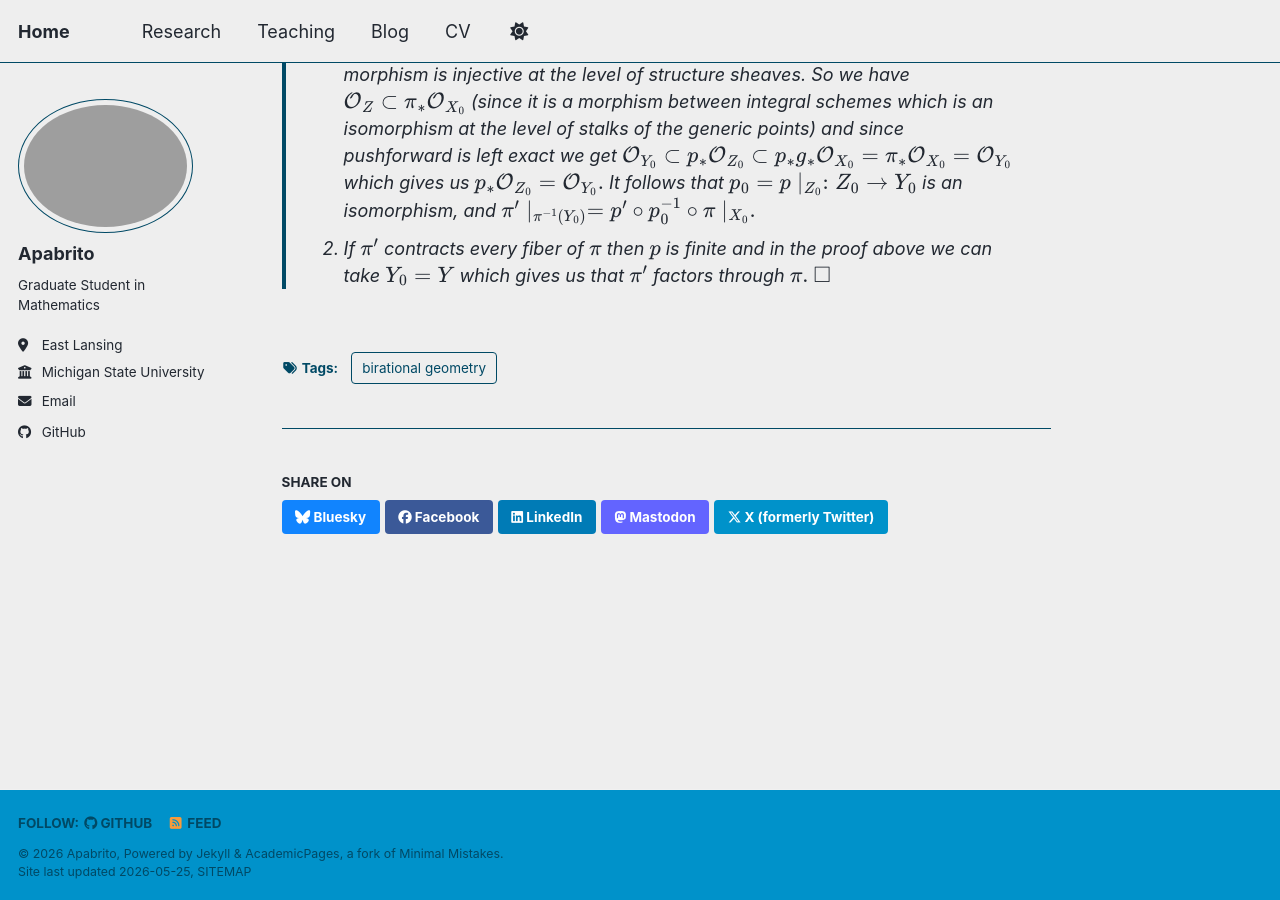
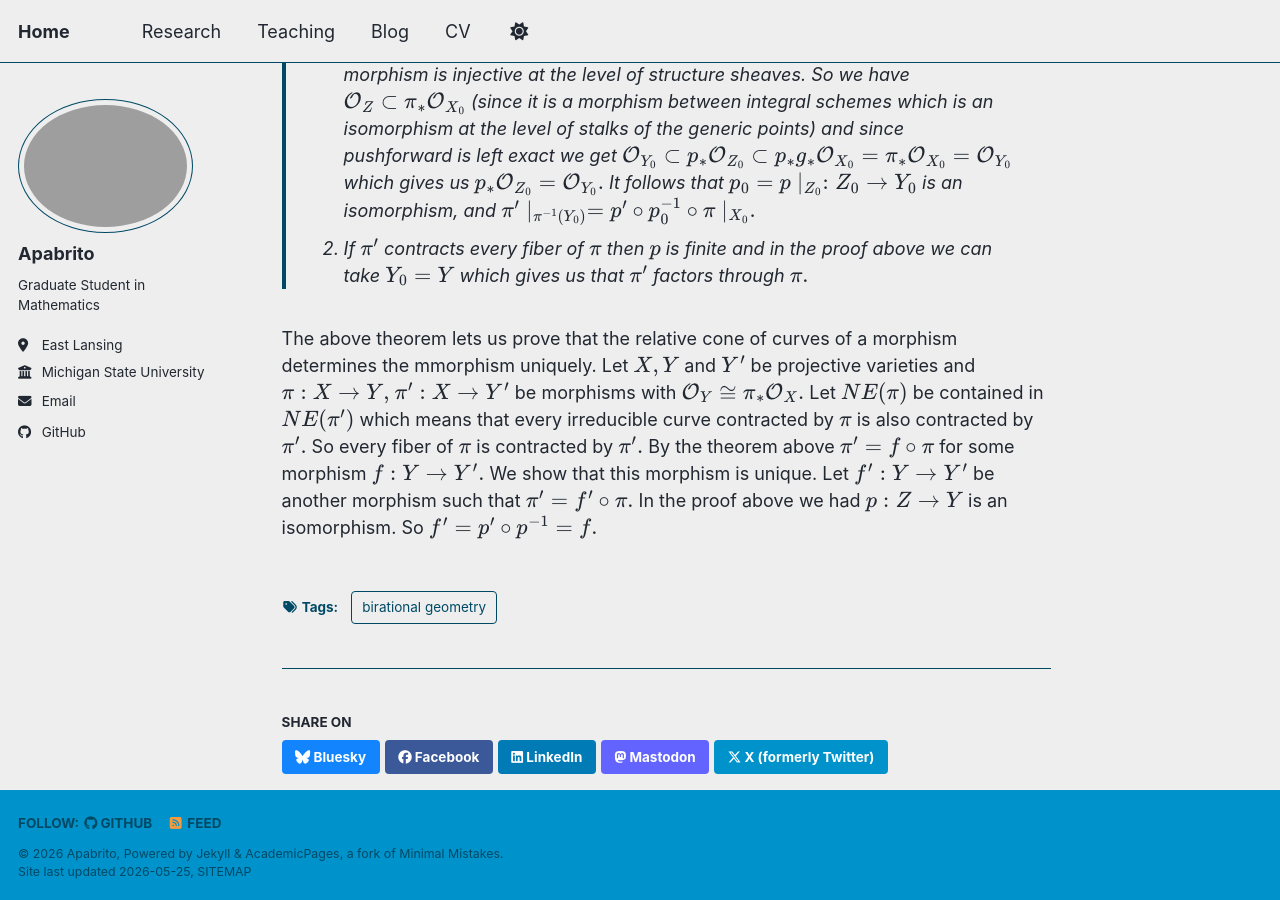
Before and after one commit to apabrito1/apabrito1.github.io, a Jekyll site: the page built from _posts/2012-08-14-blog-post-1.md, in a window 1280 px wide and 900 px high, scrolled down 1527 px. Built offline with Jekyll 4.4.1, drawn with Linux system fonts in a browser that asks for light colours; a script bundle is joined from its source files by our own code; library files that are not in the unit come from our copies; some of the changed text lies outside the part shown.

Commit message:
Update 2012-08-14-blog-post-1.md

```diff
--- a/_posts/2012-08-14-blog-post-1.md
+++ b/_posts/2012-08-14-blog-post-1.md
@@ -32,4 +32,7 @@ Now let us prove the following **rigidity lemma** which is crucial in most of th
 >  1. The isomorphism $\pi_ *\O_X\cong \O_Y$ ensures that $\pi$ is surjective (and also affine) because for each $y\in Y$ choose an affine neighbourhood $\Spec R$ so that $\O_{\pi^{-1}(\Spec R)}\cong \O_X{\Spec R}$. Let Z be the image of the product morphism $g: X\xrightarrow{(\pi,\pi')} Y\times Y'$ and $p:Z\to Y$ and $p':Z\to Y'$ be the standard projections onto the first and second factors respectively. Since $\pi'$ contracts $\pi^{-1}(y_0)=g^{-1}(p^{-1}(y_0))$, $g$ also contracts the fiber. So $p^{-1}(y_0)=g(g^{-1}(p^{-1}(y_0)))$ is a point, and $p$ being proper implies that there exists an open neighbourhood $Y_0$ of $y_0$ over which the morphism $p\mid_{p^{-1}(Y_0)}:p^{-1}(Y_0)\to Y_0$ is quasi-finite by the upper semicontinuity of the fiber dimensions. It follows that $p\mid_{p^{-1}(Y_0)}:p^{-1}(Y_0)\to Y_0$ is finite because it is proper (by base change of $p$) and quasi-finite. Let $X_0=\pi^{-1}(Y_0)$ and $Z_0=p^{-1}(Y_0)$. Since $\pi$ and $p\mid_{Z_0}$ are affine, so is $g\mid_{X_0}.$ Any surjective affine morphism is injective at the level of structure sheaves. So we have $\O_Z \subset \pi_ *\O_{X_0}$ (since it is a morphism between integral schemes which is an isomorphism at the level of stalks of the generic points) and since pushforward is left exact we get
 > $$ \O_{Y_0}\subset p_ *\O_{Z_0} \subset p_ * g_ * \O_{X_0}=\pi_ * \O_{X_0}=\O_{Y_0}$$
 > which gives us $p_ *\O_{Z_0}=\O_{Y_0}.$ It follows that $p_0=p\mid_{Z_0}: Z_0\to Y_0$ is an isomorphism, and $\pi'\mid_{\pi^{-1}(Y_0)}=p'\circ p_0^{-1}\circ \pi\mid_{X_0}.$
-> 2. If $\pi'$ contracts every fiber of $\pi$ then $p$ is finite and in the proof above we can take $Y_0=Y$ which gives us that $\pi'$ factors through $\pi.$ $\square$
+> 2. If $\pi'$ contracts every fiber of $\pi$ then $p$ is finite and in the proof above we can take $Y_0=Y$ which gives us that $\pi'$ factors through $\pi.$
+
+
+The above theorem lets us prove that the relative cone of curves of a morphism determines the mmorphism uniquely. Let $X,Y$ and $Y'$ be projective varieties and $\pi:X\to Y,$ $\pi':X\to Y'$ be morphisms with $\O_Y\cong \pi_ *\O_X.$ Let $NE(\pi)$ be contained in $NE(\pi')$ which means that every irreducible curve contracted by $\pi$ is also contracted by $\pi'.$ So every fiber of $\pi$ is contracted by $\pi'.$ By the theorem above $\pi'=f\circ \pi$ for some morphism $f:Y\to Y'.$ We show that this morphism is unique. Let $f':Y\to Y'$ be another morphism such that $\pi'=f'\circ \pi.$ In the proof above we had $p:Z\to Y$ is an isomorphism. So $f'=p'\circ p^{-1}=f.$
```
